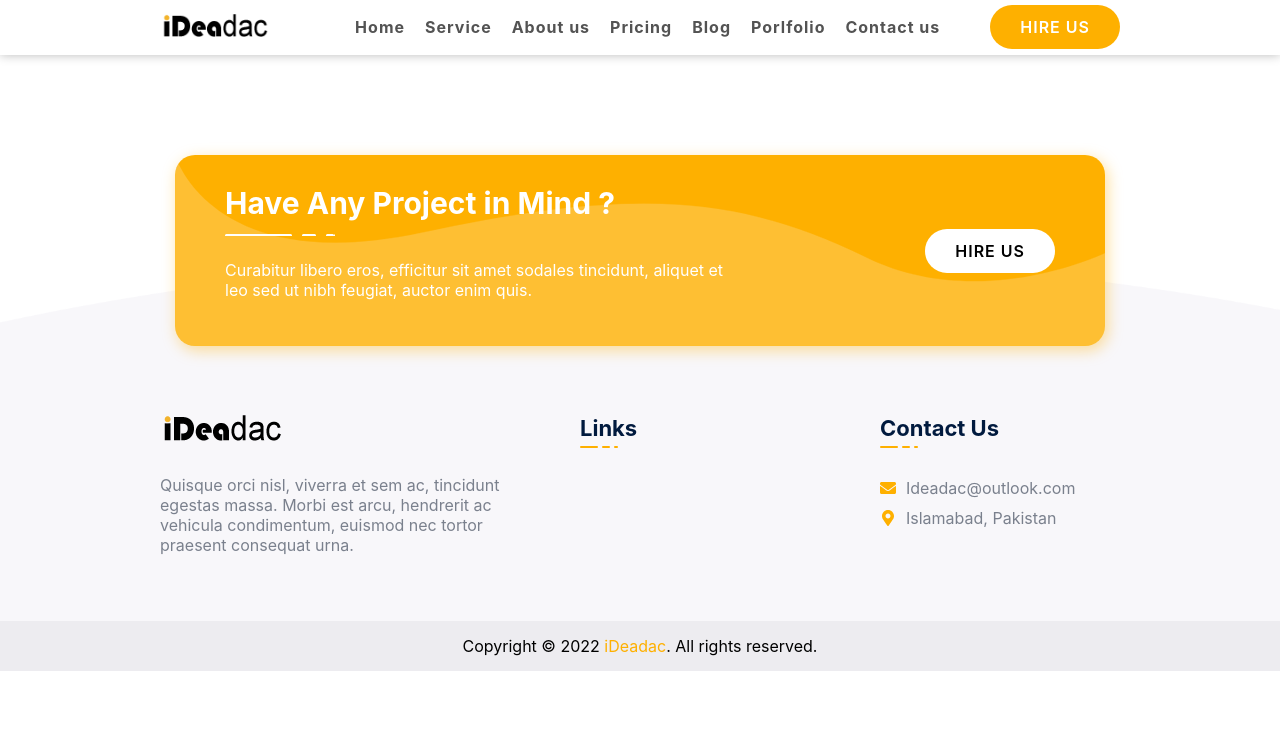
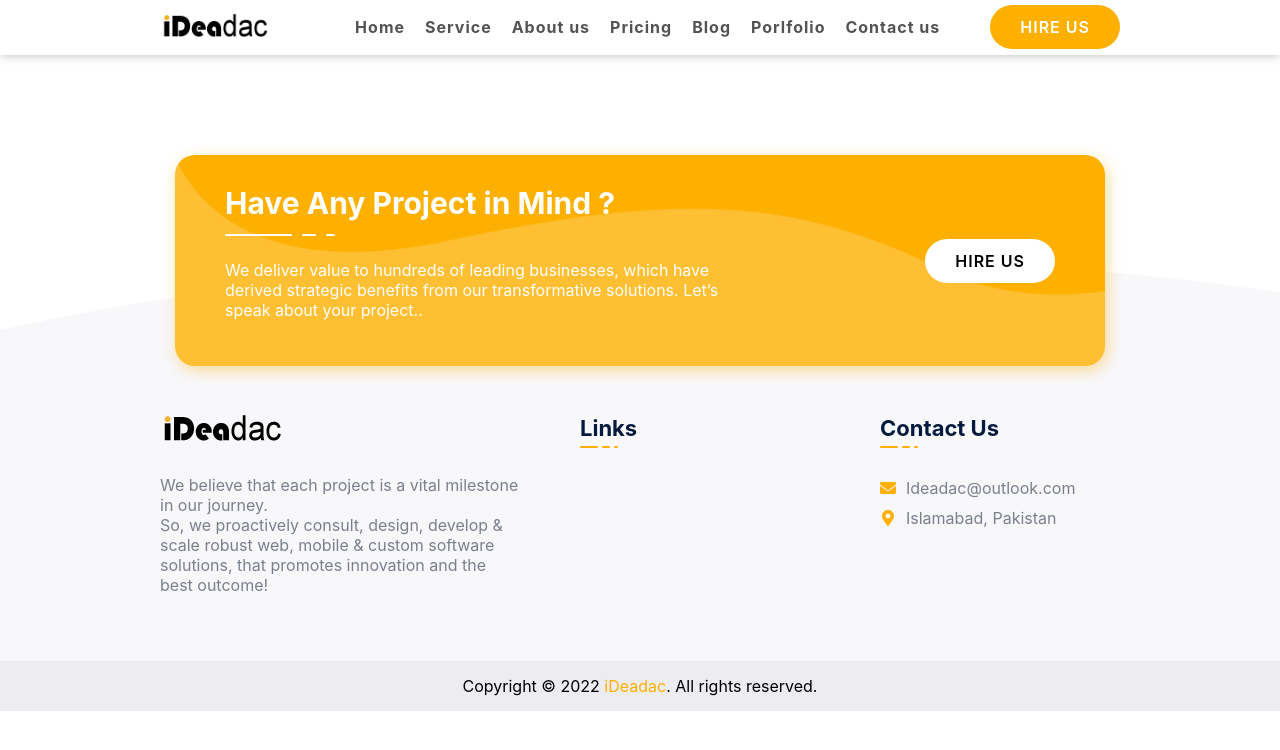
Before and after one commit to shahabhamdani/MedicalSphere-frontend, a Gatsby site: page /blog in a window 1280 px wide. Built offline with nearby package versions, Linux system fonts and the light colour scheme; Gatsby itself is replaced by a stand-in of ours.

Commit message:
improvements_3

```diff
--- a/src/components/Footer/Footer.jsx
+++ b/src/components/Footer/Footer.jsx
@@ -17,8 +17,7 @@ export  default function Footer() {
                 <div className="container footer-body">
                     <div className="footer-sec">
                         <img src={Logo} alt="" />
-                        <p>Quisque orci nisl, viverra et sem ac, tincidunt egestas massa. Morbi est arcu, hendrerit ac vehicula condimentum,
-                            euismod nec tortor praesent consequat urna.
+                        <p>We believe that each project is a vital milestone in our journey.<br></br> So, we proactively consult, design, develop & scale robust web, mobile & custom software solutions, that promotes innovation and the best outcome!
                         </p>
 
 
@@ -92,7 +91,7 @@ export function FooterCta() {
             <div className="footer-cta-body">
                 <div className="cta-text">
                     <h3>Have Any Project in Mind ?</h3>
-                    <p>Curabitur libero eros, efficitur sit amet sodales tincidunt, aliquet et leo sed ut nibh feugiat, auctor enim quis.</p>
+                    <p>We deliver value to hundreds of leading businesses, which have derived strategic benefits from our transformative solutions. Let’s speak about your project..</p>
                 </div>
                 <div className="white-link-btn">
                     <LinkButton button_title='hire us' link='#pricing' />
--- a/src/components/Hero/Hero.jsx
+++ b/src/components/Hero/Hero.jsx
@@ -28,7 +28,7 @@ export default function Hero() {
             <div className="slider-text">
               <h1 className="slider-title">  <br/>  We Help You  <br></br> Turn Your <span> <i>Idea</i></span><br></br> Into <span><i>Design</i></span> And <span><i>Code</i></span></h1>
               <p>We build websites and mobile applications that drive sales! If you are interested in growing your business,<br></br> you have come to the right place. Let’s get you the custom built and action-oriented website your business needs.</p>
-              <LinkButton button_title="Hire Ue" link="#pricing"/>
+              <LinkButton button_title="Hire US" link="#pricing"/>
             </div>
 
 
```
